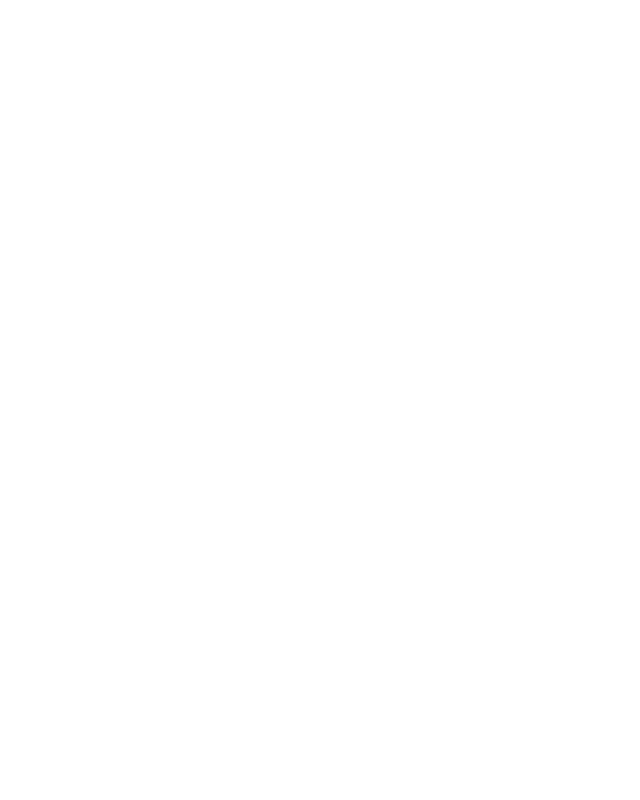
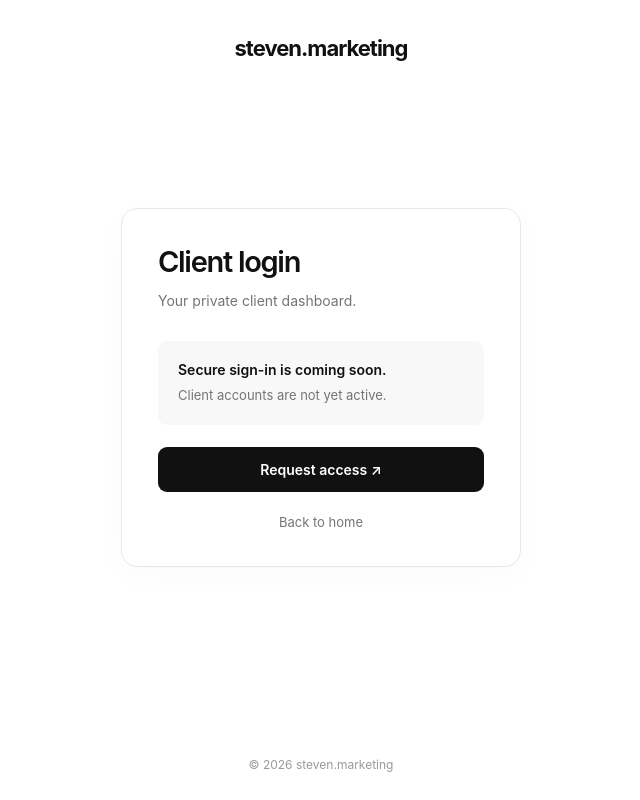
Before and after one commit to scmktg/Steven.marketing, a Next.js app: page /login in a window 1280 px wide. Before the commit this address had no page. Shown: the whole page, without its empty margins (319-959 px from the left). Built offline with nearby package versions, Linux system fonts and the light colour scheme.

Commit message:
Restore editorial hero with signup and login paths

```diff
--- a/src/app/login/page.tsx
+++ b/src/app/login/page.tsx
@@ -1,5 +1,17 @@
-import { redirect } from "next/navigation";
+import Link from "next/link";
+
+export const metadata = { title: "Client login | steven.marketing" };
 
 export default function Login() {
-  redirect("/");
+  return <main className="site">
+    <header className="header"><Link href="/" className="logo">steven.marketing</Link></header>
+    <section className="center"><div className="login-card">
+      <h1>Client login</h1>
+      <p className="description">Your private client dashboard.</p>
+      <div className="notice" role="status"><p>Secure sign-in is coming soon.</p><span>Client accounts are not yet active.</span></div>
+      <a className="login-action" href="mailto:hello@steven.marketing?subject=Client%20portal%20access">Request access ↗</a>
+      <Link className="return-link" href="/">Back to home</Link>
+    </div></section>
+    <footer className="footer">© {new Date().getFullYear()} steven.marketing</footer>
+  </main>;
 }
```
